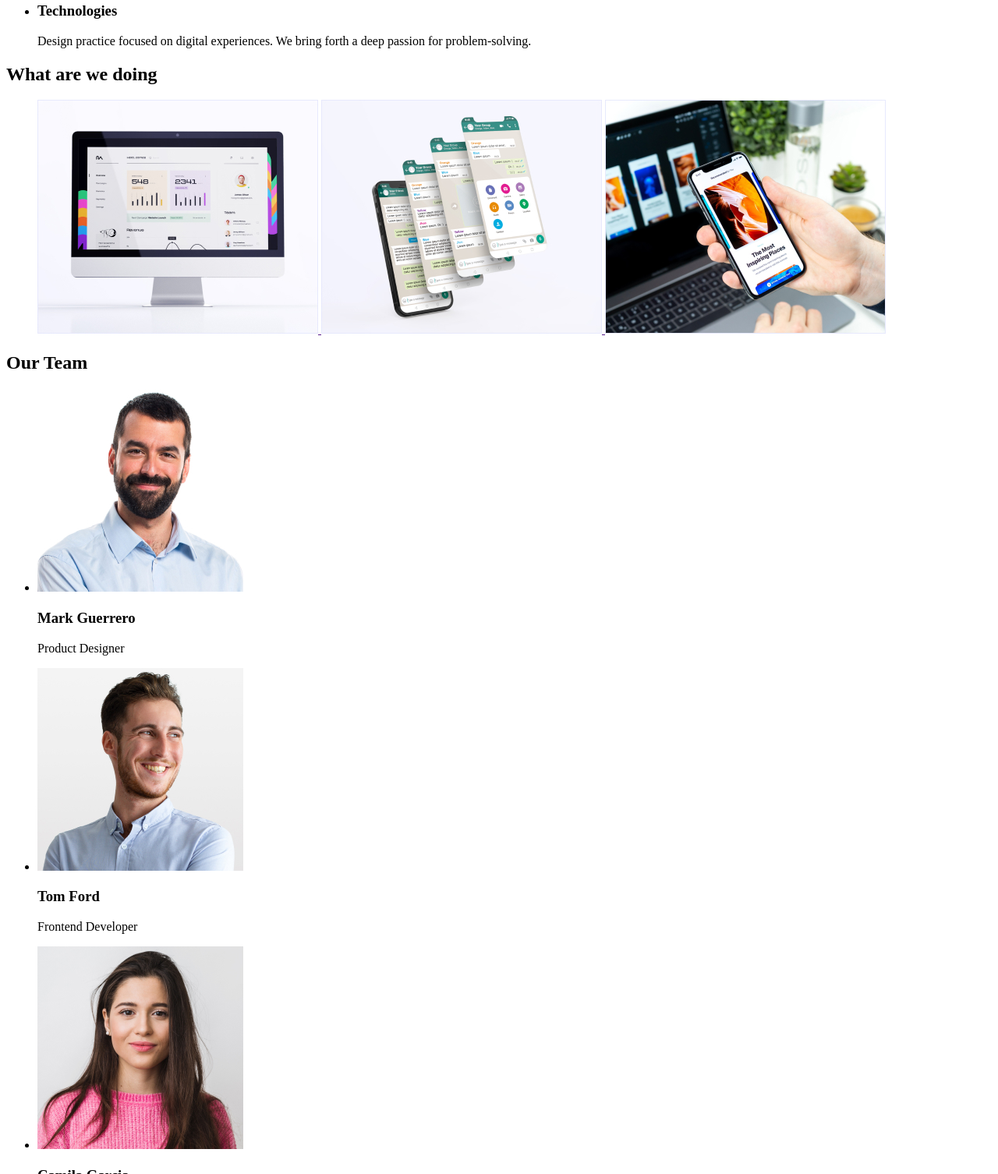
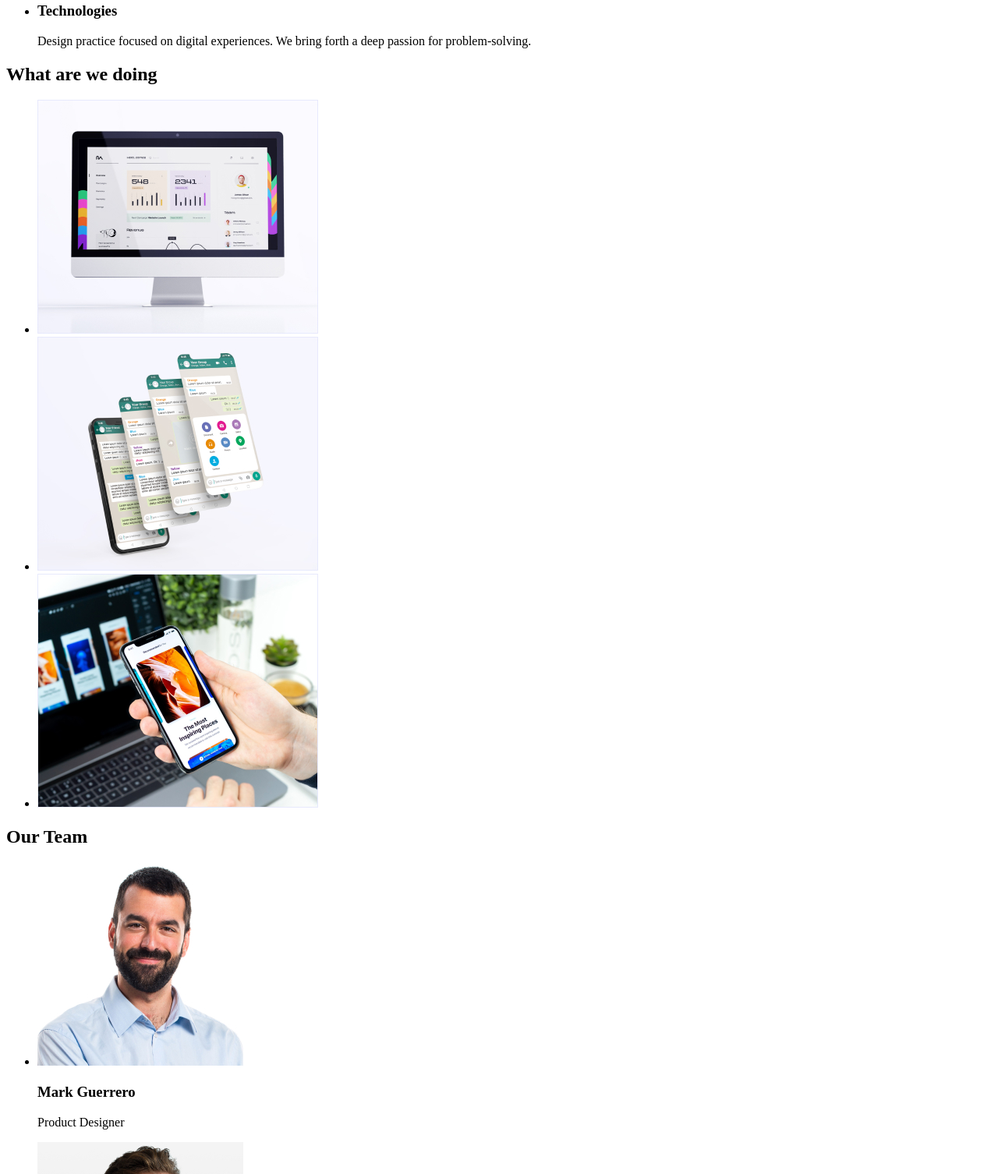
Before and after one commit to pbohdanov/goit-markup-hw-01, a plain HTML site: page index.html in a window 1280 px wide. Shown: the part 533-2039 px from the top of the page at 78% size. Drawn offline with Linux system fonts and the light colour scheme.

Commit message:
Updated: put "a href" into "li"

```diff
--- a/index.html
+++ b/index.html
@@ -11,10 +11,18 @@
     <header>
       <nav>
         <ul>
-          <li><a href="./index.html">Web Studio</a></li>
-          <li><a href="">Studio</a></li>
-          <li><a href="">Portfolio</a></li>
-          <li><a href="">Contacts</a></li>
+          <li>
+            <a href="./index.html">Web Studio</a>
+          </li>
+          <li>
+            <a href="">Studio</a>
+          </li>
+          <li>
+            <a href="">Portfolio</a>
+          </li>
+          <li>
+            <a href="">Contacts</a>
+          </li>
         </ul>
       </nav>
       <!-- Contacts -->
@@ -72,30 +80,36 @@
       <section>
         <h2>What are we doing</h2>
         <ul>
-          <a href="">
+          <li>
+            <a href="#">
               <img
                 src="./images/what-are-we-doing/photo-1.jpg"
                 width="360"
                 height="300"
-              alt=""
+                alt="Monitor"
               />
             </a>
-          <a href="">
+          </li>
+          <li>
+            <a href="#">
               <img
                 src="./images/what-are-we-doing/photo-2.jpg"
                 width="360"
                 height="300"
-              alt=""
+                alt="Mobile screens"
               />
             </a>
-          <a href="">
+          </li>
+          <li>
+            <a href="#">
               <img
                 src="./images/what-are-we-doing/photo-3.jpg"
                 width="360"
                 height="300"
-              alt=""
+                alt="Laptop and phone"
               />
             </a>
+          </li>
         </ul>
       </section>
 
```
Lines whose indentation alone changed are shown as unchanged.
